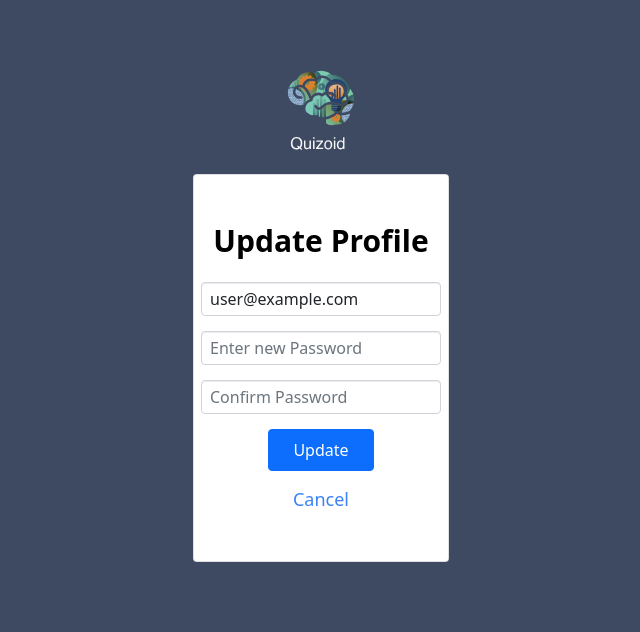
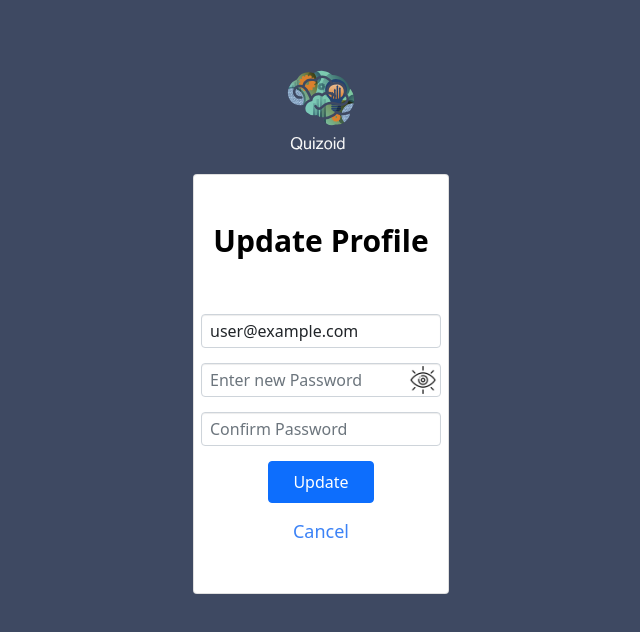
Before and after one commit to HariKrishna-28/Quizoid, a React (Create React App) app: page /update-profile in a window 1280 px wide. Shown: the top 632 px of the page, without its empty margins (319-959 px from the left). Built offline with nearby package versions, Linux system fonts and the light colour scheme; no server answers; sample sign-in values are in the browser's storage.

Commit message:
added show/hide password button

```diff
--- a/public/index.html
+++ b/public/index.html
@@ -3,10 +3,11 @@
 
 <head>
   <meta charset="utf-8" />
-  <link rel="icon" href="../src/components/Assets/title-icon@4x-8.png" />
+  <link rel="icon" href="title-icon@4x-8.png" />
   <meta name="viewport" content="width=device-width, initial-scale=1" />
   <meta name="theme-color" content="#000000" />
-  <meta name="description" content="Online gamified quiz application to improve knowledge with a gamified and fun experience" />
+  <meta name="description"
+    content="Online gamified quiz application to improve knowledge with a gamified and fun experience" />
   <link rel="apple-touch-icon" href="%PUBLIC_URL%/logo192.png" />
   <meta name="viewport" content="width=device-width,initial-scale=1,maximum-scale=1" />
   <meta http-equiv=" X-UA-Compatible" content="IE=edge,chrome=1" />
--- a/src/components/Authentication/Login.js
+++ b/src/components/Authentication/Login.js
@@ -6,6 +6,7 @@ import { Link, useHistory } from 'react-router-dom'
 import { GlobalContext } from '../contexts/GlobalContext'
 import Logo from '../Assets/logo1.svg'
 import ShowPasswordIcon from '../Assets/shared-vision.png'
+import HidePasswordIcon from '../Assets/invisible-symbol.png'
 
 export default function Login() {
 
@@ -60,14 +61,14 @@ export default function Login() {
                     <button onClick={() => setShowPassword(!showPassword)}>
 
                         <img
-                            src = {ShowPasswordIcon}
-                            width = "28px"
-                            alt = "showPassword"
-                            style = {{
+                            src={!showPassword ? ShowPasswordIcon : HidePasswordIcon}
+                            width="28px"
+                            alt={!showPassword ? "ShowPassword" : "HidePassword"}
+                            style={{
                                 position: 'absolute',
                                 marginTop: '4.15rem',
                                 marginLeft: '5.5rem'
-                        }} />
+                            }} />
                     </button>
 
                     <Form onSubmit={handleSubmit}>
--- a/src/components/Authentication/Signup.js
+++ b/src/components/Authentication/Signup.js
@@ -6,6 +6,8 @@ import { Link, useHistory } from 'react-router-dom'
 import { GlobalContext } from '../contexts/GlobalContext'
 import Logo from '../Assets/logo1.svg'
 import ShowPasswordIcon from '../Assets/shared-vision.png'
+import HidePasswordIcon from '../Assets/invisible-symbol.png'
+
 
 
 export default function Signup() {
@@ -68,14 +70,14 @@ export default function Signup() {
                     <button onClick={() => setShowPassword(!showPassword)}>
 
                         <img
-                            src = {ShowPasswordIcon}
-                            width = "28px"
-                            alt = "showPassword"
-                            style = {{
+                            src={!showPassword ? ShowPasswordIcon : HidePasswordIcon}
+                            width="28px"
+                            alt={!showPassword ? "ShowPassword" : "HidePassword"}
+                            style={{
                                 position: 'absolute',
                                 marginTop: '4.15rem',
                                 marginLeft: '5.5rem'
-                        }} />
+                            }} />
                     </button>
 
                     <Form id="signup-form" onSubmit={handleSubmit}>
--- a/src/components/Authentication/UpdateProfile.js
+++ b/src/components/Authentication/UpdateProfile.js
@@ -5,6 +5,10 @@ import { GlobalContext } from '../contexts/GlobalContext'
 import './Sign_up.css'
 import { Link, useHistory } from 'react-router-dom'
 import Logo from '../Assets/logo1.svg'
+import ShowPasswordIcon from '../Assets/shared-vision.png'
+import HidePasswordIcon from '../Assets/invisible-symbol.png'
+
+
 
 
 export default function UpdateProfile() {
@@ -16,6 +20,8 @@ export default function UpdateProfile() {
     const [error, setError] = useState('')
     const [loading, setLoading] = useState(false)
     const history = useHistory()
+    const [showPassword, setShowPassword] = useState(false)
+
 
     function handleSubmit(e) {
         e.preventDefault()
@@ -61,15 +67,29 @@ export default function UpdateProfile() {
                     {/* className="containerX" */}
                     <h1 className='font-bold text-3xl'>Update Profile</h1>
                     {error && <Alert variant="danger"> {error} </Alert>}
+
+                    <button onClick={() => setShowPassword(!showPassword)}>
+
+                        <img
+                            src={!showPassword ? ShowPasswordIcon : HidePasswordIcon}
+                            width="28px"
+                            alt={!showPassword ? "ShowPassword" : "HidePassword"}
+                            style={{
+                                position: 'absolute',
+                                marginTop: '4.15rem',
+                                marginLeft: '5.5rem'
+                            }} />
+                    </button>
+
                     <Form onSubmit={handleSubmit}>
                         <Form.Group id="email">
                             <Form.Control className="formx-top" style={formStyle} type="email" ref={emailRef} required placeholder="Email" defaultValue={currentUser.email} />
                         </Form.Group>
                         <Form.Group id="password">
-                            <Form.Control className="formx-mid" style={formStyle} type="password" ref={passwordRef} placeholder="Enter new Password" />
+                            <Form.Control className="formx-mid" style={formStyle} type={!showPassword ? "password" : "text"} ref={passwordRef} placeholder="Enter new Password" />
                         </Form.Group>
                         <Form.Group id="confirmpassword">
-                            <Form.Control className="formx-end" style={formStyle} type="password" ref={confirmpasswordRef} placeholder="Confirm Password" />
+                            <Form.Control className="formx-end" style={formStyle} type={!showPassword ? "password" : "text"} ref={confirmpasswordRef} placeholder="Confirm Password" />
                         </Form.Group>
                         <Button disabled={loading} className="bg-blue-500 hover:bg-blue-700 text-white font-bold py-2 px-4 rounded" type="submit">Update</Button>
                     </Form>
```
Also changed, not shown: src/components/Assets/invisible-symbol.png (added), 2 other files (tests, documents, lock files or other folders).
